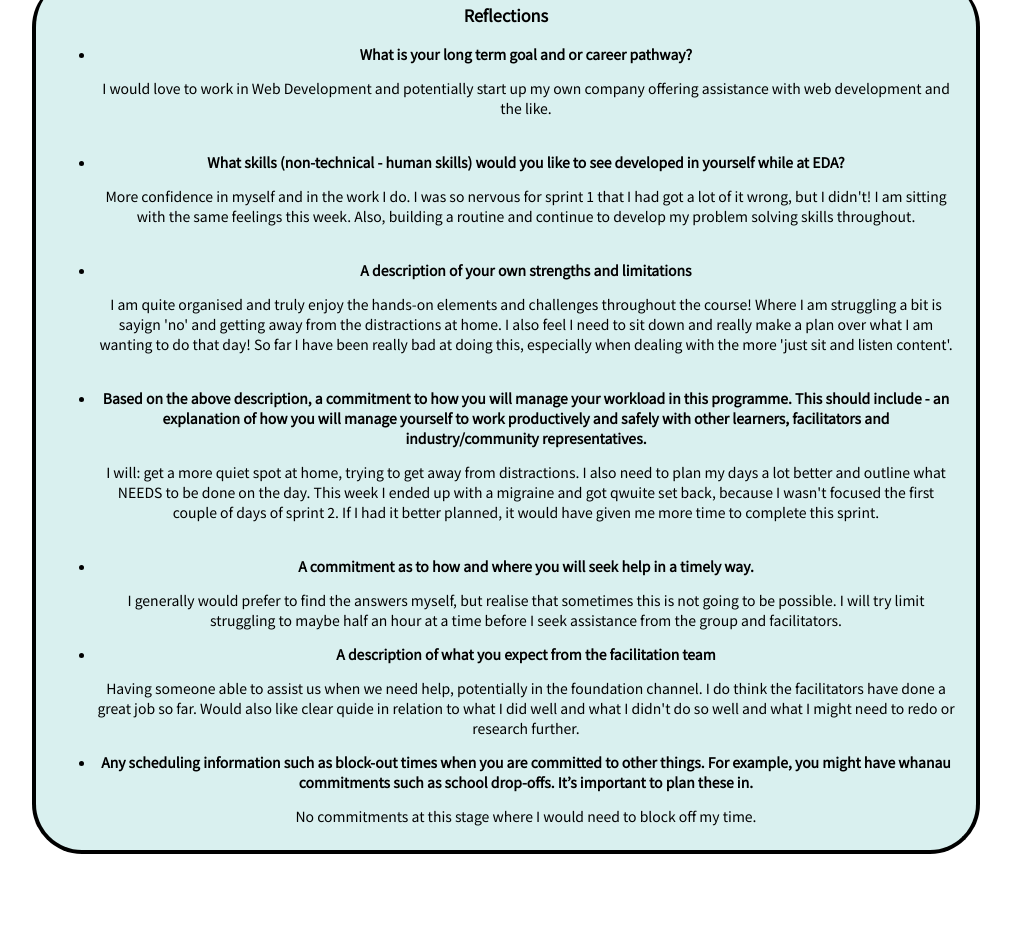
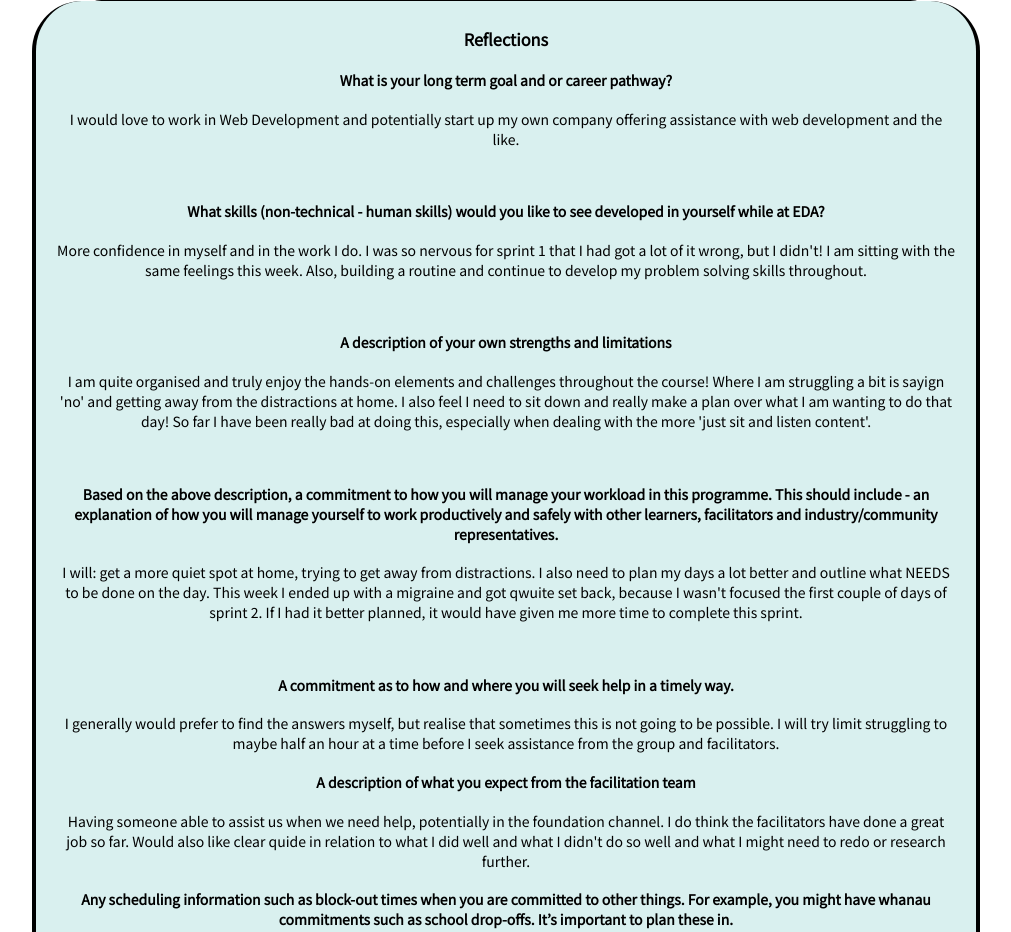
Before and after one commit to RikkeSimone/RikkeSimone..github.io, a plain HTML site: page blog/sprint2-cultural.html in a window 1280 px wide. Shown: the part 444-1376 px from the top of the page, without its empty margins (134-1145 px from the left). Before the commit the page ends 1298 px from the top, so only its background shows below. Drawn offline with Linux system fonts and the light colour scheme.

Commit message:
fixed link issues

```diff
--- a/blog/sprint2-cultural.html
+++ b/blog/sprint2-cultural.html
@@ -10,8 +10,7 @@
 
 
     <div class="imgframe">
-  <img src="../top-banner.jpg" alt=Top-banner
-</div>
+      <img src="../top-banner.jpg" alt=Top-banner></div>
 
     <br>
 
@@ -75,39 +74,39 @@
 
       <h3>Reflections</h3>
 
-<ul>
 
-    <li>What is your long term goal and or career pathway?</li>
+
+    <h4>What is your long term goal and or career pathway?</h4>
     <p>I would love to work in Web Development and potentially start up my own company offering assistance with web development and the like.</p><br>
 
-    <li>What skills (non-technical - human skills) would you like to see developed in yourself while at EDA?</li>
+    <h4>What skills (non-technical - human skills) would you like to see developed in yourself while at EDA?</h4>
     <p>More confidence in myself and in the work I do. I was so nervous for sprint 1 that I had got a lot of it wrong, but I didn't! I am sitting with the same feelings this week.
         Also, building a routine and continue to develop my problem solving skills throughout.
     </p><br>
 
-    <li>A description of your own strengths and limitations</li>
+    <h4>A description of your own strengths and limitations</h4>
     <p>I am quite organised and truly enjoy the hands-on elements and challenges throughout the course! Where I am struggling a bit is sayign 'no' and getting away from the distractions at home.
         I also feel I need to sit down and really make a plan over what I am wanting to do that day! So far I have been really bad at doing this, especially when dealing with the more 'just sit and listen content'.
     </p><br>
 
-    <li>Based on the above description, a commitment to how you will manage your workload in this programme. This should include - an explanation of how you will manage yourself to work productively and safely with other learners, facilitators and industry/community representatives.</li>
+    <h4>Based on the above description, a commitment to how you will manage your workload in this programme. This should include - an explanation of how you will manage yourself to work productively and safely with other learners, facilitators and industry/community representatives.</h4>
     <p> I will: get a more quiet spot at home, trying to get away from distractions. I also need to plan my days a lot better and outline what NEEDS to be done on the day. This week I ended up with a migraine and got qwuite set back,
     because I wasn't focused the first couple of days of sprint 2. If I had it better planned, it would have given me more time to complete this sprint.
     </p><br>
 
-<li>A commitment as to how and where you will seek help in a timely way.</li>
+    <h4>A commitment as to how and where you will seek help in a timely way.</h4>
     <p>I generally would prefer to find the answers myself, but realise that sometimes this is not going to be possible.
     I will try limit struggling to maybe half an hour at a time before I seek assistance from the group and facilitators.</p>
 
-    <li>A description of what you expect from the facilitation team</li>
+    <h4>A description of what you expect from the facilitation team</h4>
     <p>Having someone able to assist us when we need help, potentially in the foundation channel. I do think the facilitators have done a great job so far.
         Would also like clear quide in relation to what I did well and what I didn't do so well and what I might need to redo or research further.
     </p>
 
-    <li>Any scheduling information such as block-out times when you are committed to other things. For example, you might have whanau commitments such as school drop-offs. It’s important to plan these in.</li>
+    <h4>Any scheduling information such as block-out times when you are committed to other things. For example, you might have whanau commitments such as school drop-offs. It’s important to plan these in.</h4>
     <p>No commitments at this stage where I would need to block off my time.</p>
 
-</ul>
+
 </div></body>
     </body>
 </html>
```
Also changed, not shown: blog/about-me.html (+1 -2 lines), blog/sprint1-cultural.html (+1 -2 lines), blog/sprint1-technical.html (+1 -2 lines), blog/sprint2-technical.html (+1 -3 lines), blog/sprint3-cultural.html (+1 -2 lines), blog/sprint3-technical.html (+1 -2 lines), blog/sprint4-cultural.html (+1 -3 lines), blog/sprint4-technical.html (+1 -3 lines), blog/sprint5-cultural.html (+1 -51 lines), index.html (+7 -8 lines). Lines whose indentation alone changed are shown as unchanged.
